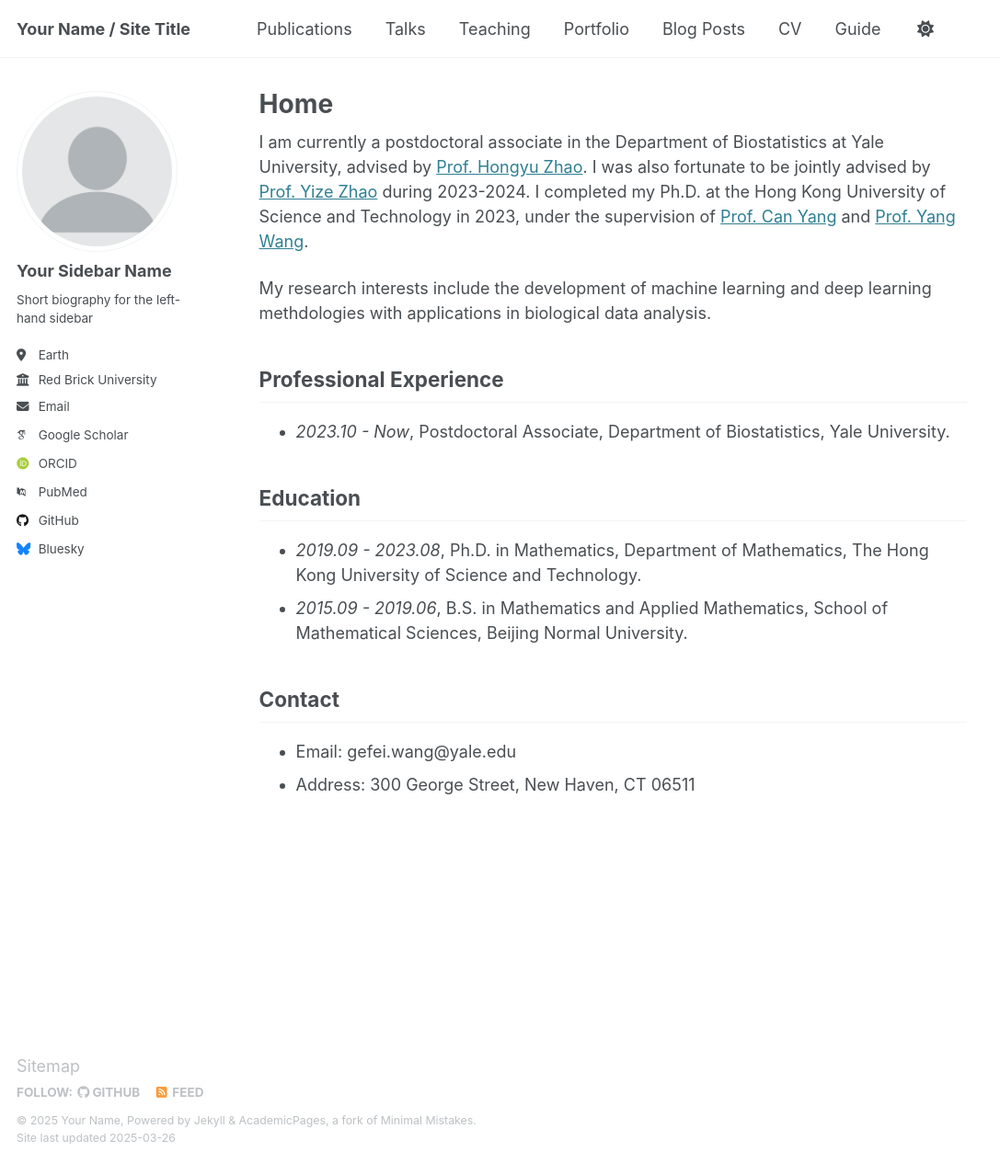
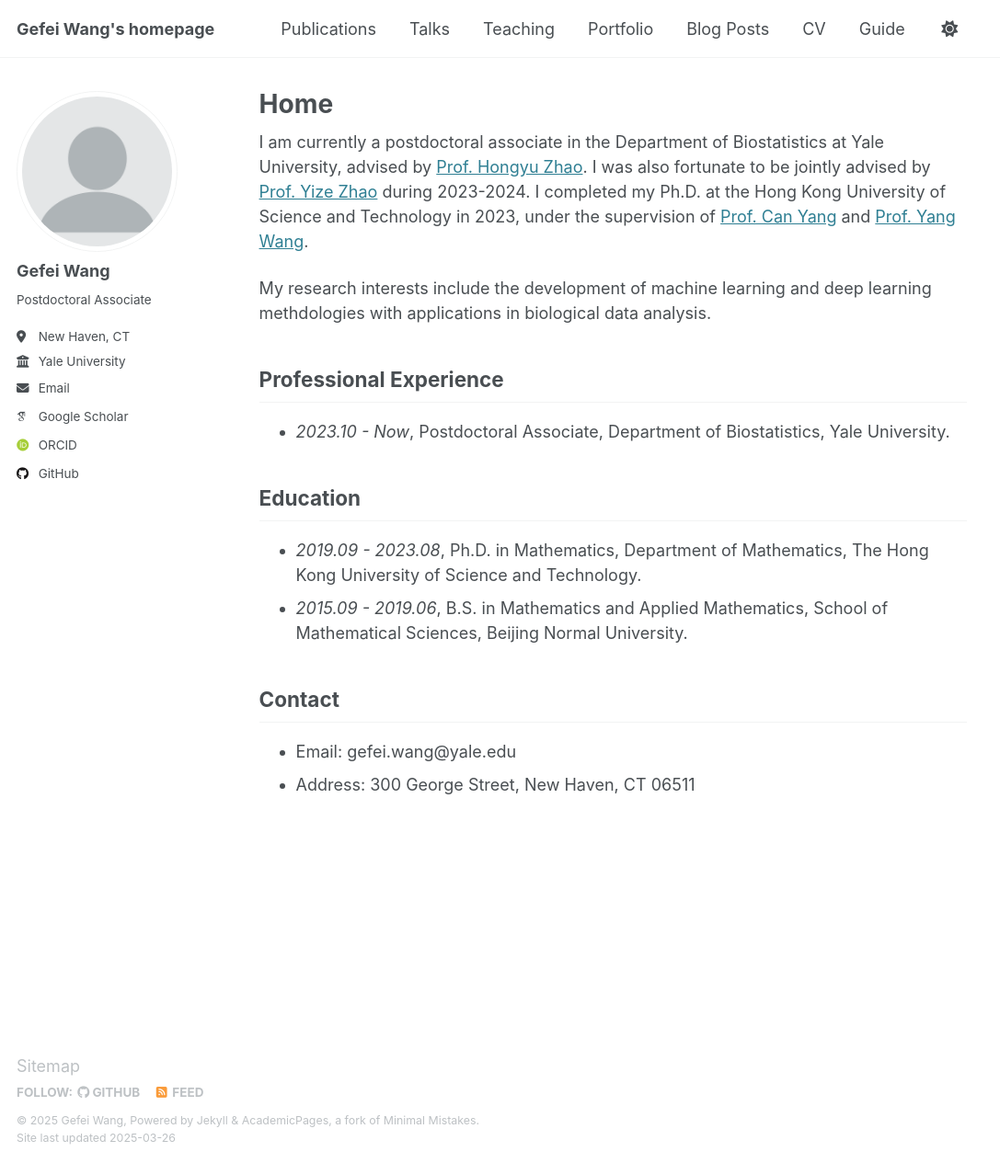
Before and after one commit to gefeiwang/gefeiwang.github.io, a Jekyll site: the page built from _pages/about.md, in a window 1280 px wide and 1265 px high. Shown: the whole window at 92% size, without its empty margins (0-1087 px from the left). Built offline with Jekyll 4.4.1, drawn with Linux system fonts in a browser that asks for light colours; some web fonts are replaced.

Commit message:
Update _config.yml

```diff
--- a/_config.yml
+++ b/_config.yml
@@ -9,13 +9,13 @@
 # Basic Site Settings
 locale                   : "en-US"
 site_theme               : "default"
-title                    : "Your Name / Site Title"
+title                    : "Gefei Wang's homepage"
 title_separator          : "-"
-name                     : &name "Your Name"
+name                     : &name "Gefei Wang"
 description              : &description "personal description"
-url                      : https://academicpages.github.io # the base hostname & protocol for your site e.g. "https://[your GitHub username].github.io"
+url                      : https://gefeiwang.github.io # the base hostname & protocol for your site e.g. "https://[your GitHub username].github.io"
 baseurl                  : "" # the subpath of your site, e.g. "/blog"
-repository               : "academicpages/academicpages.github.io"
+repository               : "gefeiwang/gefeiwang.github.io"
 
 # Site Author - The following control what appear as part of the author content on the side bar.
 #               If a field is blank the icon and link will not appear, otherwise it will be shown.
@@ -23,21 +23,21 @@
 author:
   # Biographic information
   avatar           : "profile.png"
-  name             : "Your Sidebar Name"
+  name             : "Gefei Wang"
   pronouns         : # example: "she/her"
-  bio              : "Short biography for the left-hand sidebar"
-  location         : "Earth"
-  employer         : "Red Brick University"
+  bio              : "Postdoctoral Associate"
+  location         : "New Haven, CT"
+  employer         : "Yale University"
   uri              : # URL
-  email            : "none@example.org"
+  email            : "gefei.wang@yale.edu"
 
   # Academic websites
   arxiv            : # URL - Update with the correct link to your profile
-  googlescholar    : "https://scholar.google.com/citations?user=PS_CX0AAAAAJ"
+  googlescholar    : "https://scholar.google.com/citations?user=xBuiA5AAAAAJ"
   impactstory      : # URL
-  orcid            : "http://orcid.org/yourorcidurl"
+  orcid            : "http://orcid.org/0000-0001-5627-9918"
   semantic         : # URL
-  pubmed           : "https://www.ncbi.nlm.nih.gov/pubmed/?term=john+snow"
+  pubmed           : # URL
   researchgate     : # URL
   scopus           : # URL
 
@@ -45,12 +45,12 @@
   bitbucket        : # Username - Update with your username on the site
   codepen          : # Username
   dribbble         : # Username
-  github           : "academicpages"
+  github           : "gefeiwang"
   kaggle           : # Username
   stackoverflow    : # User number or user number and name (i.e., use "1" or "1/jeff-atwood")
 
   # Social media
-  bluesky          : "bsky.app" # Replace this with you Bluesky username
+  bluesky          : # Username
   facebook         : # Username
   flickr           : # Username
   foursquare       : # Username
```
